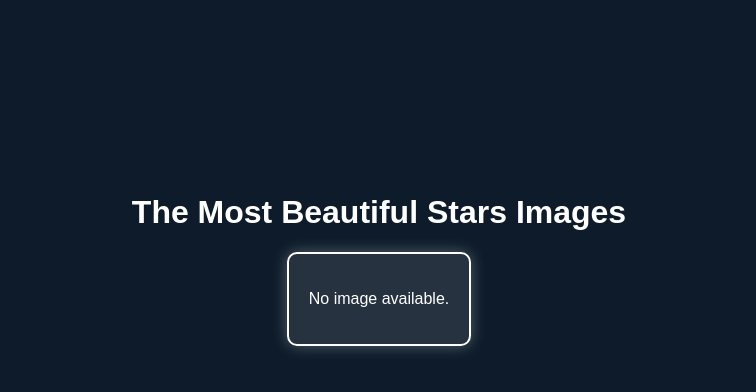
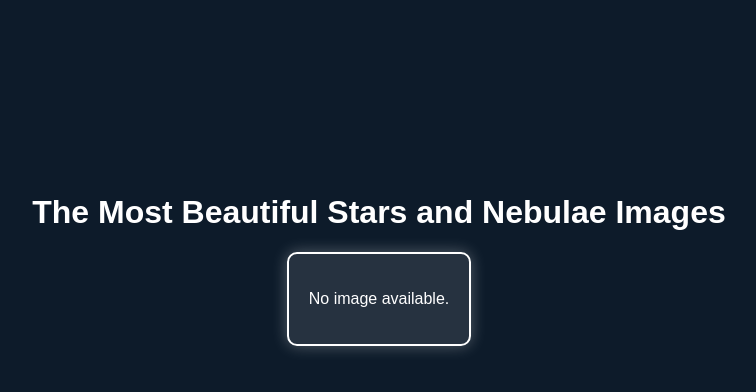
Before and after one commit to moshelederman/HELM-PROJECT, a Flask app: template app/templates/index.html in a window 1280 px wide. Shown: the part 140-532 px from the top of the page, without its empty margins (261-1017 px from the left). Run offline with Flask 3, Linux system fonts and the light colour scheme; the template is opened without the code that fills it, so the values that code supplies are empty.

Commit message:
add in index.html "and Nebulae"

```diff
--- a/app/templates/index.html
+++ b/app/templates/index.html
@@ -40,7 +40,7 @@
     </head>
     <body>
         <div class="container">
-            <h1>The Most Beautiful Stars Images</h1>
+            <h1>The Most Beautiful Stars and Nebulae Images</h1>
             <p style="display: none;">Visitor Count: {{ visit_count }}</p>
             <div class="image-container">
                 {% if image_url %}
```
